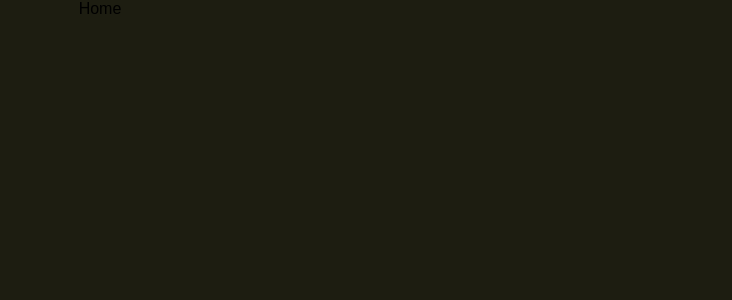
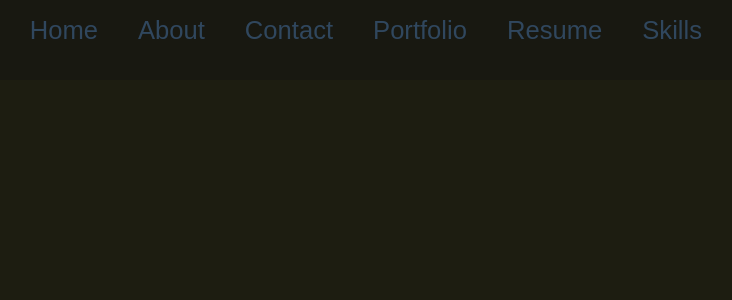
Before and after one commit to ahmad-mj/react-portfolio, a React (Create React App) app: page / in a window 1280 px wide. Shown: the top 300 px of the page, without its empty margins (540-1272 px from the left). Built offline with nearby package versions, Linux system fonts and the light colour scheme; a web font is replaced by a local one.

Commit message:
Render Navbar component

```diff
--- a/src/App.js
+++ b/src/App.js
@@ -6,10 +6,12 @@ import Contact from './containers/contact';
 import Portfolio from './containers/portfolio';
 import Resume from './containers/resume';
 import Skills from './containers/skills';
+import Navbar from './components/navbar';
 
 function App() {
   return (
     <div className="App">
+      <Navbar />
 <Routes>
   <Route path='/' Component={ Home } />
   <Route path='/about' Component={ About } />
```
